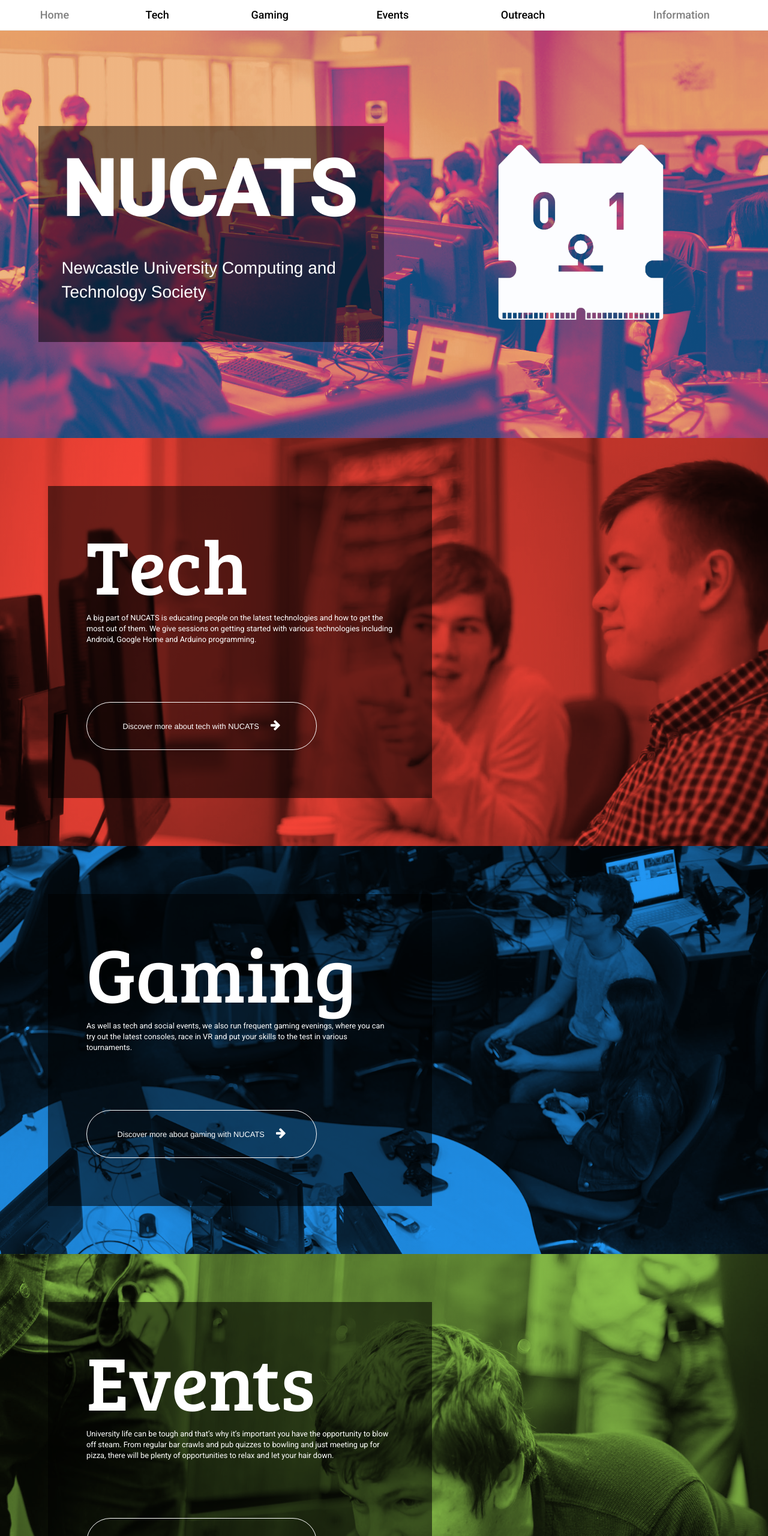
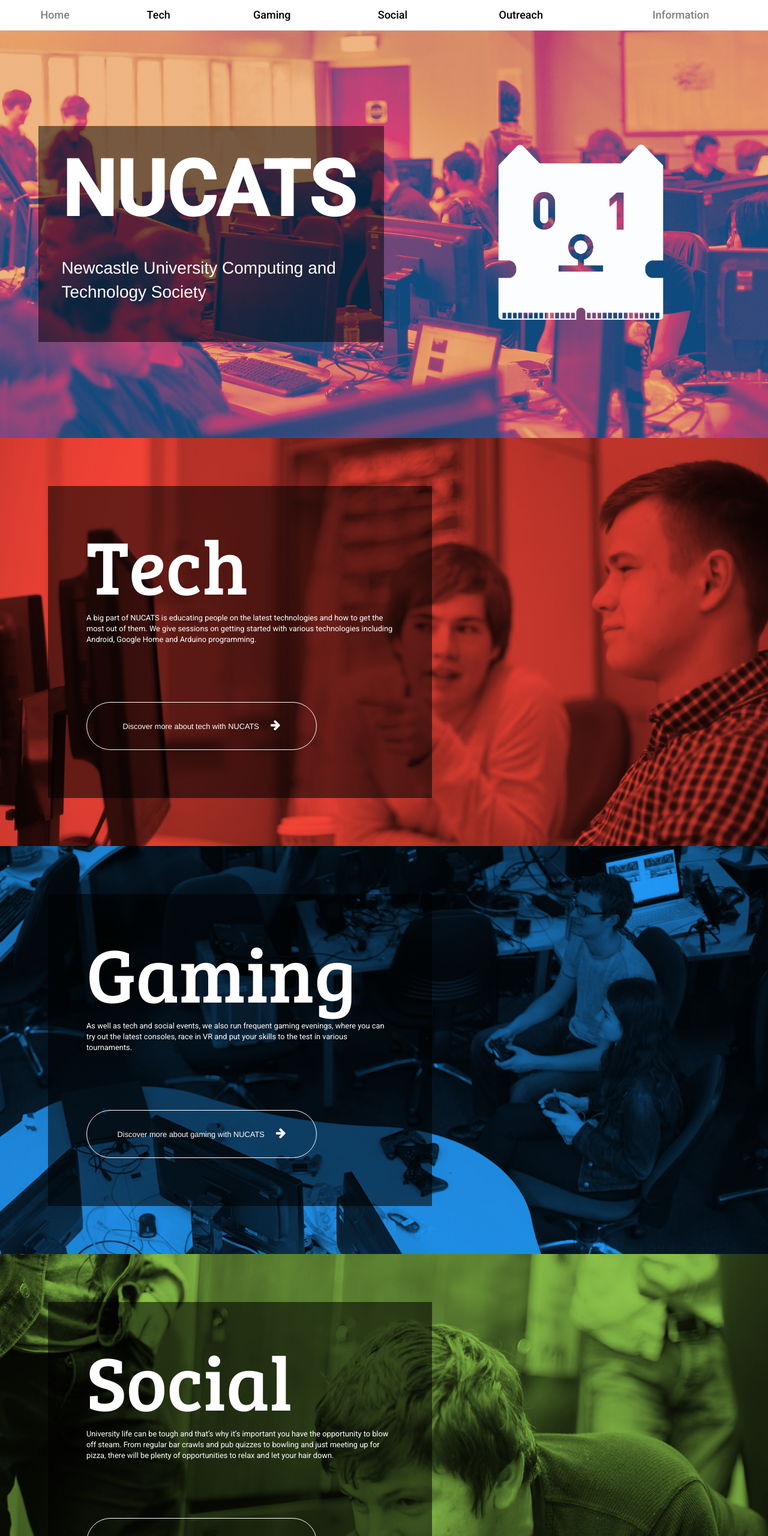
Before and after one commit to nucats2017/nucats2017.github.io, a plain HTML site: page index.html in a window 1280 px wide. Shown: the top 2560 px of the page at 60% size. Drawn offline with nearby package versions, Linux system fonts and the light colour scheme.

Commit message:
changed events to social

```diff
--- a/index.html
+++ b/index.html
@@ -34,7 +34,7 @@
 					<li><a href="#home">Home</a></li>
 					<li><a href="#tech">Tech</a></li>
 					<li><a href="#gaming">Gaming</a></li>
-					<li><a href="#events">Events</a></li>
+					<li><a href="#events">Social</a></li>
 					<li><a href="#outreach">Outreach</a></li>
 					<li><a href="#information">Information</a></li>
 				</ul>
@@ -75,7 +75,7 @@
 		<div id="events" class="anchor"></div>
 		<div class="events large-container container-fluid">
 			<div class="overlay-container">
-				<h2>Events</h2>
+				<h2>Social</h2>
 				<p>University life can be tough and that’s why it’s important you have the opportunity to blow off steam. From regular bar crawls and pub quizzes to bowling and just meeting up for pizza, there will be plenty of opportunities to relax and let your hair down.</p>
 				<a href="https://www.facebook.com/pg/NUCATSociety/events/?ref=page_internal">
 					<div class="large-button">See future and past NUCATS events<i class="fa fa-arrow-right" aria-hidden="true"></i></div>
```
